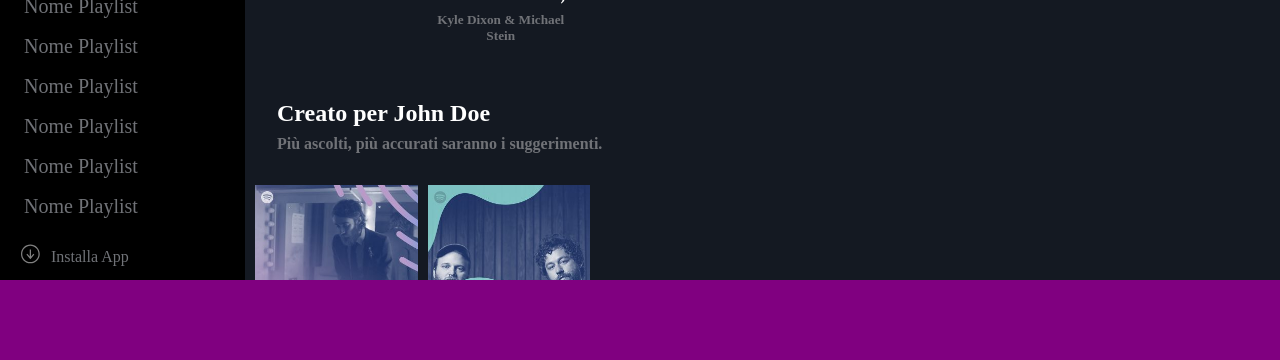
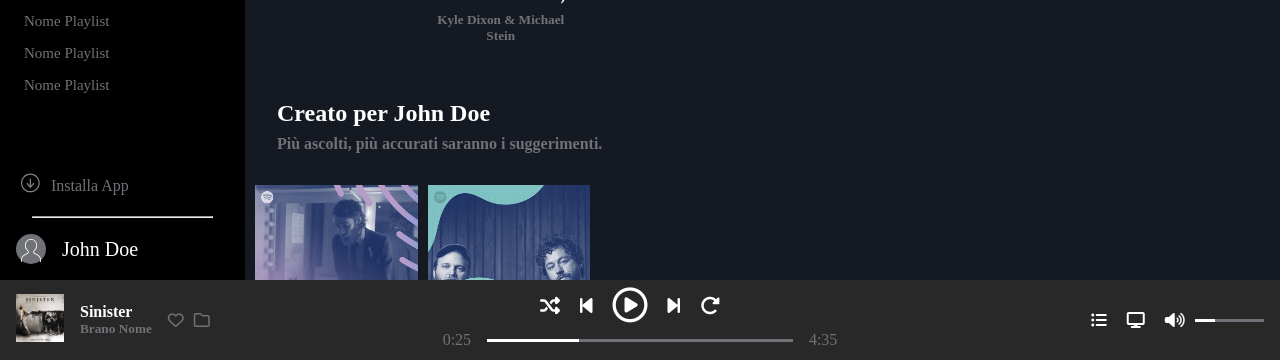
Before and after one commit to AlessioMura/html-css-spotifyweb, a plain HTML site: page index.html in a window 1280 px wide. Shown: the part 440-800 px from the top of the page. Drawn offline with Linux system fonts and the light colour scheme.

Commit message:
added footer

```diff
--- a/assets/css/style.css
+++ b/assets/css/style.css
@@ -79,10 +79,7 @@ h2 {
         .recently_played,
         .john_doe,
         .popular {
-
             padding-bottom: 3.5rem;
-
-
         }
 
         .recently_played {
@@ -198,11 +195,11 @@ h2 {
     .search,
     .library {
         padding-left: 1.5rem;
-        padding-bottom: 10px;
+        padding-bottom: 5px;
         align-items: center;
 
         .logo_menu {
-            width: 30px;
+            width: 20px;
             opacity: 50%;
         }
 
@@ -211,7 +208,7 @@ h2 {
         }
 
         .txt_menu {
-            padding-left: 10px;
+            padding-left: 5px;
 
             a {
                 color: var(--text-unhover);
@@ -228,7 +225,7 @@ h2 {
     .playlist {
         .playlist_title {
             color: white;
-            padding: 2rem 0 1rem 1.5rem;
+            padding: 1.5rem 0 1rem 1.5rem;
         }
 
         .playlist_logo {
@@ -256,14 +253,14 @@ h2 {
         }
 
         .playlist_list {
-            padding-top: 2rem;
+            padding-top: 1rem;
 
             a {
                 text-decoration: none;
                 padding-left: 1.5rem;
-                line-height: 2.5rem;
+                line-height: 2rem;
                 color: var(--text-unhover);
-                font-size: 20px;
+                font-size: 15px;
             }
 
             a:hover {
@@ -302,6 +299,7 @@ h2 {
 
         hr {
             color: var(--text-unhover);
+            margin: 0 2rem;
         }
 
         .profile {
@@ -338,7 +336,123 @@ h2 {
 /* #region bottom */
 .bottom {
     height: 80px;
-    background-color: purple;
+    background-color: var(--bg-footer);
+    justify-content: space-between;
+
+    .playing {
+        align-items: center;
+
+        .playing_img {
+            width: 3rem;
+            margin: 0 1rem;
+        }
+
+        .playing_txt {
+            margin-right: 1rem;
+
+            h4 {
+                color: white;
+            }
+
+            a {
+                color: var(--text-unhover);
+                text-decoration: none;
+            }
+
+            a:hover {
+                text-decoration: underline;
+            }
+        }
+
+        i {
+            margin-right: 10px;
+            color: var(--text-unhover);
+        }
+    }
+
+    .track_bar {
+        flex-direction: column;
+
+
+
+        .track_btns {
+            align-items: center;
+            color: white;
+            padding: .5rem 1rem;
+            font-size: 20px;
+            justify-content: center;
+
+            .fa-circle-play {
+                font-size: 35px;
+            }
+
+            .fa-circle-play:hover {
+                font-size: 40px;
+            }
+
+            i {
+                margin-right: 20px;
+            }
+        }
+
+        .time_stamp {
+            justify-content: space-between;
+            align-items: center;
+
+            .time_bar {
+                width: 100%;
+                height: 3px;
+
+
+                .played {
+                    width: 30%;
+                    background-color: white;
+                }
+
+                .remaining {
+                    width: 70%;
+                    background-color: var(--text-unhover);
+                }
+            }
+
+            .time {
+                color: var(--text-unhover);
+                padding: 0 1rem;
+            }
+        }
+    }
+
+    .col-4 {
+        width: calc((100% /12) *4);
+    }
+
+    .volume {
+        justify-content: flex-end;
+        align-items: center;
+
+        i {
+            color: white;
+            padding: 0 10px;
+        }
+
+        .volume_bar {
+            width: 20%;
+            height: 3px;
+            padding-right: 1rem;
+
+
+            .played {
+                width: 30%;
+                background-color: white;
+            }
+
+            .remaining {
+                width: 70%;
+                background-color: var(--text-unhover);
+            }
+        }
+    }
+
 }
 
 /* #endregion bottom */
@@ -400,4 +514,4 @@ h2 {
 
 }
 
-/* #region media-query */
+/* #endregion media-query */
--- a/index.html
+++ b/index.html
@@ -53,18 +53,21 @@
                         </ul>
                     </nav>
                 </div>
+                <!-- /playlist -->
             </div>
             <div class="side_bottom">
                 <div class="download d-flex">
                     <div class="download_img"><img src="./assets/img/download.svg" alt=""></div>
                     <div class="download_link"><a href="">Installa App</a></div>
                 </div>
+                <!-- /download -->
                 <hr>
                 <div class="profile d-flex">
                     <div class="profile_img"><img src="./assets/img/profile.svg" alt=""></div>
                     <div class="profile_link"><a href="">John Doe</a></div>
                 </div>
             </div>
+            <!-- /profile -->
         </div>
         <div class="content">
             <div class="content_header d-flex">
@@ -188,7 +191,43 @@
             </div>
         </div>
     </div>
-    <footer class="bottom"></footer>
+    <footer class="bottom d-flex">
+        <div class="playing d-flex col-4">
+            <div><img class="playing_img" src="./assets/img/sinister.jpeg" alt=""></div>
+            <div class="playing_txt">
+                <h4>Sinister</h4>
+                <h5><a href="">Brano Nome</a></h5>
+            </div>
+            <div class="d-flex"><i class="fa-regular fa-heart"></i><i class="fa-regular fa-folder"></i></div>
+        </div>
+        <div class="track_bar d-flex col-4">
+            <div class="track_btns d-flex">
+                <i class="fa-solid fa-shuffle"></i>
+                <i class="fa-solid fa-backward-step"></i>
+                <i class="fa-regular fa-circle-play"></i>
+                <i class="fa-solid fa-forward-step"></i>
+                <i class="fa-solid fa-rotate-right"></i>
+            </div>
+
+            <div class="time_stamp d-flex">
+                <div class="time">0:25</div>
+                <div class="time_bar d-flex">
+                    <div class="played"></div>
+                    <div class="remaining"></div>
+                </div>
+                <div class="time">4:35</div>
+            </div>
+        </div>
+        <div class="volume d-flex col-4">
+            <i class="fa-solid fa-list-ul"></i>
+            <i class="fa-solid fa-display"></i>
+            <i class="fa-solid fa-volume-high"></i>
+            <div class="volume_bar d-flex">
+                <div class="played"></div>
+                <div class="remaining"></div>
+            </div>
+        </div>
+    </footer>
 </body>
 
 </html>
```
